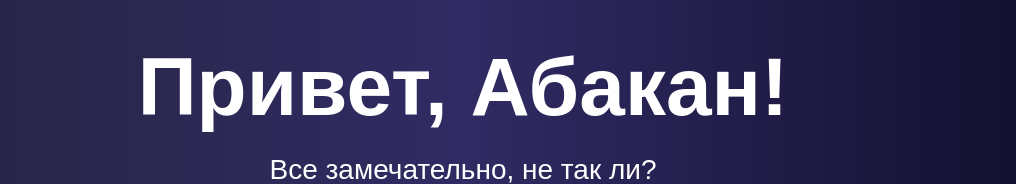
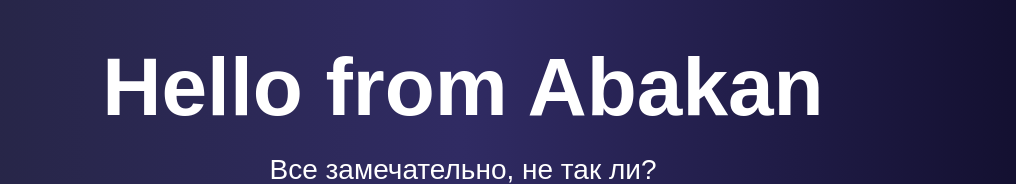
Before and after one commit to coldnsad/gcp-lab, a plain HTML site: page public-html/index.html in a window 1280 px wide. Shown: the top 184 px of the page, without its empty margins (177-1193 px from the left). Drawn offline with Linux system fonts and the light colour scheme.

Commit message:
Update index.html

```diff
--- a/public-html/index.html
+++ b/public-html/index.html
@@ -90,7 +90,7 @@
 </head>
 <body>
     <div class="container">
-        <h1>Привет, Абакан!</h1>
+        <h1>Hello from Abakan</h1>
         <ul class="list">
             <li>Все замечательно, не так ли?</li>
         </ul>
```
